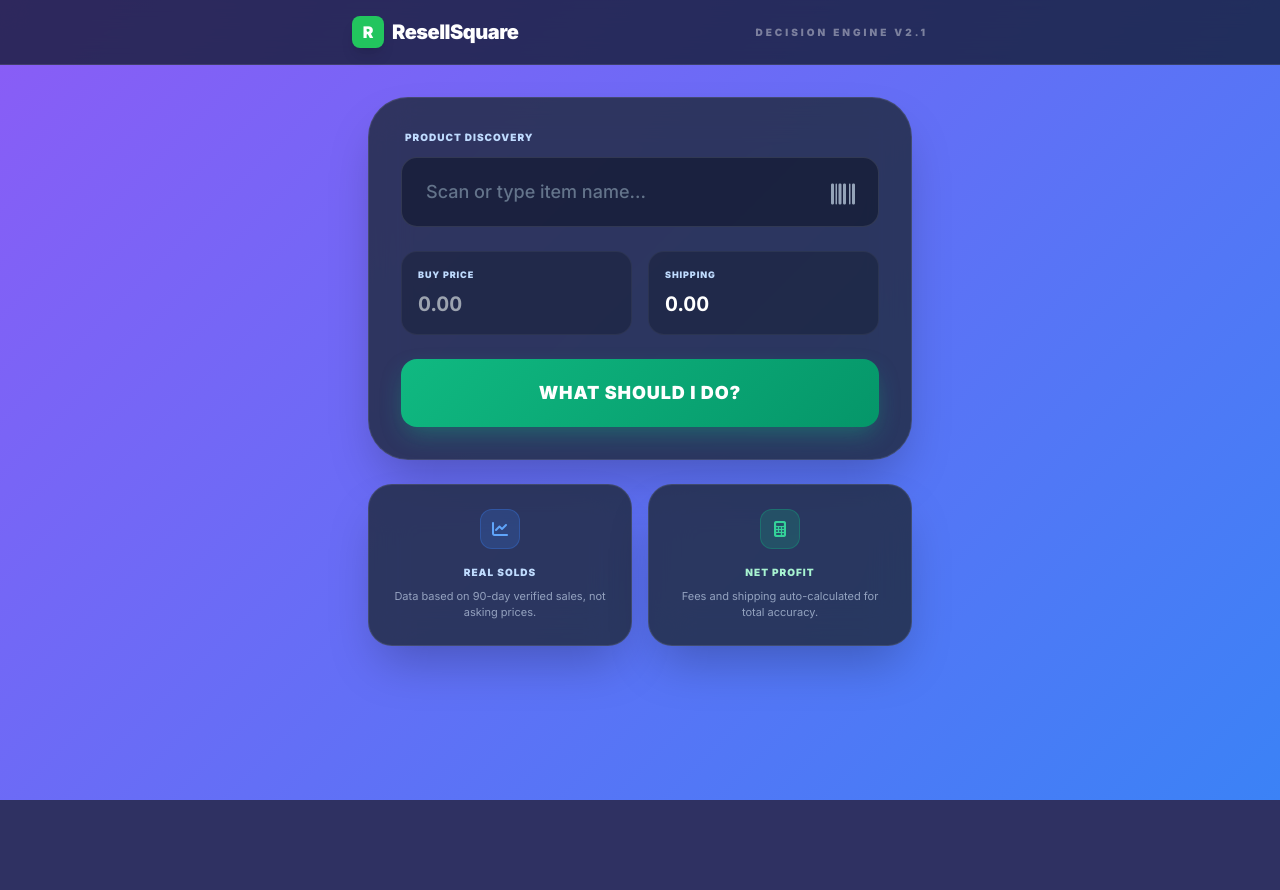
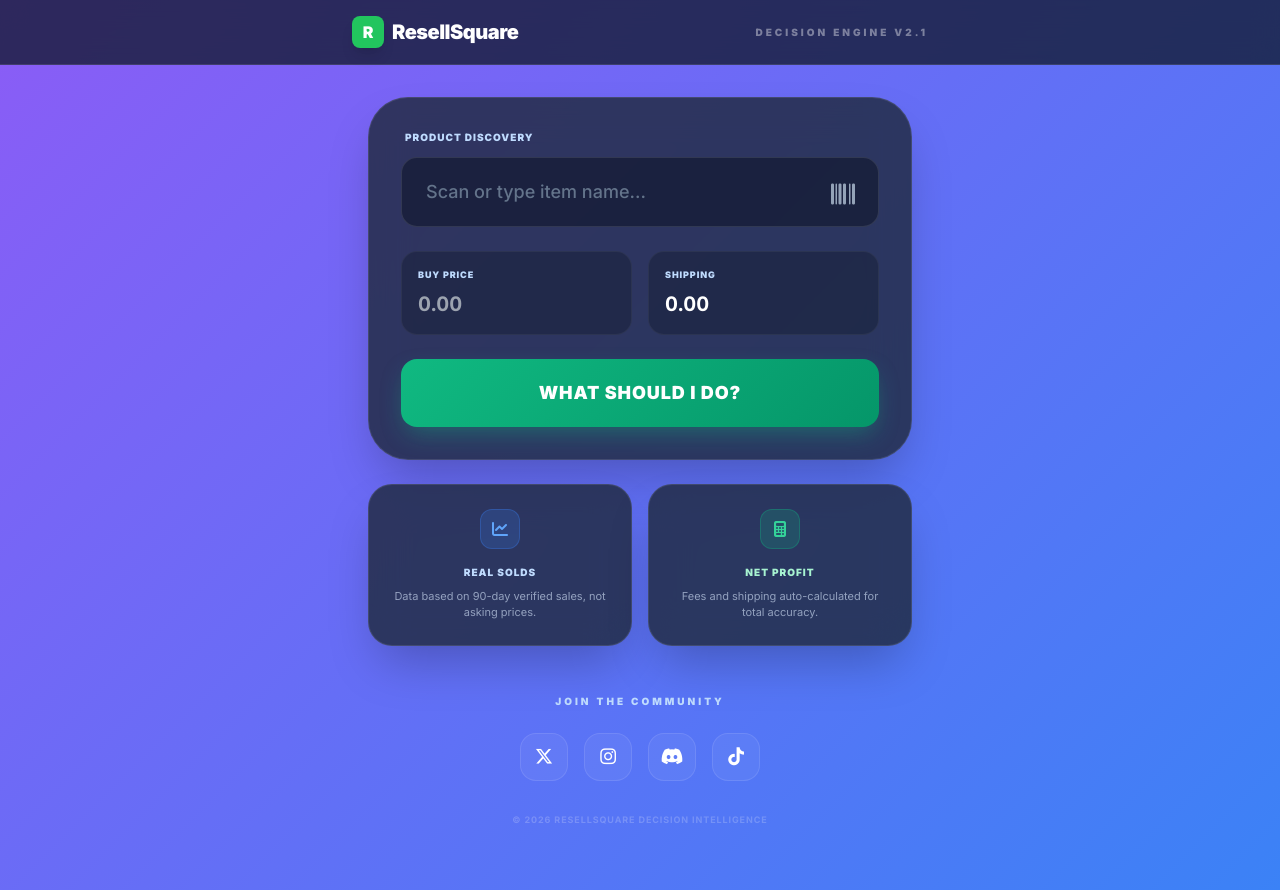
Before and after one commit to andre-ship-it/resellsquare-api, a Flask app: page / in a window 1280 px wide. Before the commit the page ends 800 px from the top, so only its background shows below. Run offline with Flask 3, Linux system fonts and the light colour scheme; some libraries are stand-ins or nearby versions.

Commit message:
Update index.html

```diff
--- a/templates/index.html
+++ b/templates/index.html
@@ -20,11 +20,13 @@
         .fade-up { animation: fadeUp 0.6s cubic-bezier(0.23, 1, 0.32, 1) forwards; }
         @keyframes fadeUp { from { opacity: 0; transform: translateY(20px); } to { opacity: 1; transform: translateY(0); } }
         .tabular { font-variant-numeric: tabular-nums; }
+        .social-btn { background: rgba(255, 255, 255, 0.05); border: 1px solid rgba(255, 255, 255, 0.1); transition: all 0.3s ease; }
+        .social-btn:hover { background: rgba(255, 255, 255, 0.15); transform: translateY(-3px); }
     </style>
 </head>
 <body class="antialiased">
 
-    <div class="app-container pb-12">
+    <div class="app-container pb-8">
         <nav class="glass-nav sticky top-0 z-50 px-6 py-4">
             <div class="max-w-xl mx-auto flex justify-between items-center">
                 <div class="flex items-center gap-2">
@@ -82,7 +84,6 @@
             </div>
 
             <div id="resultsArea" class="hidden space-y-6 fade-up">
-
                 <div class="bg-white rounded-[3rem] p-10 text-center shadow-2xl relative overflow-hidden">
                     <div class="absolute top-0 left-0 w-full h-2" id="verdictTopBar"></div>
                     <p class="text-[10px] font-black text-slate-400 uppercase tracking-[0.2em] mb-4">Market Consensus</p>
@@ -129,7 +130,25 @@
                     </div>
                     <div id="compsList" class="space-y-3"></div>
                 </div>
+            </div>
 
+            <div class="mt-12 text-center">
+                <p class="text-[10px] font-black text-blue-200 uppercase tracking-[0.3em] mb-6">Join the Community</p>
+                <div class="flex justify-center gap-4">
+                    <a href="https://twitter.com/resellsquare" class="social-btn w-12 h-12 rounded-2xl flex items-center justify-center text-white text-lg">
+                        <i class="fa-brands fa-x-twitter"></i>
+                    </a>
+                    <a href="https://instagram.com/resellsquare" class="social-btn w-12 h-12 rounded-2xl flex items-center justify-center text-white text-lg">
+                        <i class="fa-brands fa-instagram"></i>
+                    </a>
+                    <a href="https://discord.gg/resellsquare" class="social-btn w-12 h-12 rounded-2xl flex items-center justify-center text-white text-lg">
+                        <i class="fa-brands fa-discord"></i>
+                    </a>
+                    <a href="https://tiktok.com/@resellsquare" class="social-btn w-12 h-12 rounded-2xl flex items-center justify-center text-white text-lg">
+                        <i class="fa-brands fa-tiktok"></i>
+                    </a>
+                </div>
+                <p class="mt-8 text-[9px] font-bold text-white/20 uppercase tracking-widest">© 2026 ResellSquare Decision Intelligence</p>
             </div>
         </main>
     </div>
@@ -181,7 +200,7 @@
                 data.recent_sales.forEach(sale => {
                     const div = document.createElement('div');
                     div.className = "inner-subcard rounded-2xl p-4 flex items-center justify-between border border-white/5";
-                    div.innerHTML = `<div class="flex items-center gap-4"><div class="w-10 h-10 bg-slate-800 rounded-lg overflow-hidden">${sale.image ? `<img src="${sale.image}" class="w-full h-full object-cover">` : '<i class="fa-solid fa-image text-slate-700"></i>'}</div><div><p class="text-[11px] font-bold text-white line-clamp-1">${sale.title}</p><p class="text-[9px] text-slate-500">${sale.date}</p></div></div><div class="text-right"><p class="text-sm font-black text-green-400 tabular">$${sale.price.toFixed(2)}</p><p class="text-[8px] font-black text-slate-500 uppercase">Sold</p></div>`;
+                    div.innerHTML = `<div class="flex items-center gap-4"><div class="w-10 h-10 bg-slate-800 rounded-lg overflow-hidden border border-white/5">${sale.image ? `<img src="${sale.image}" class="w-full h-full object-cover">` : '<i class="fa-solid fa-image text-slate-700"></i>'}</div><div><p class="text-[11px] font-bold text-white line-clamp-1">${sale.title}</p><p class="text-[9px] text-slate-500">${sale.date}</p></div></div><div class="text-right"><p class="text-sm font-black text-green-400 tabular">$${sale.price.toFixed(2)}</p><p class="text-[8px] font-black text-slate-500 uppercase">Sold</p></div>`;
                     list.appendChild(div);
                 });
 
```
